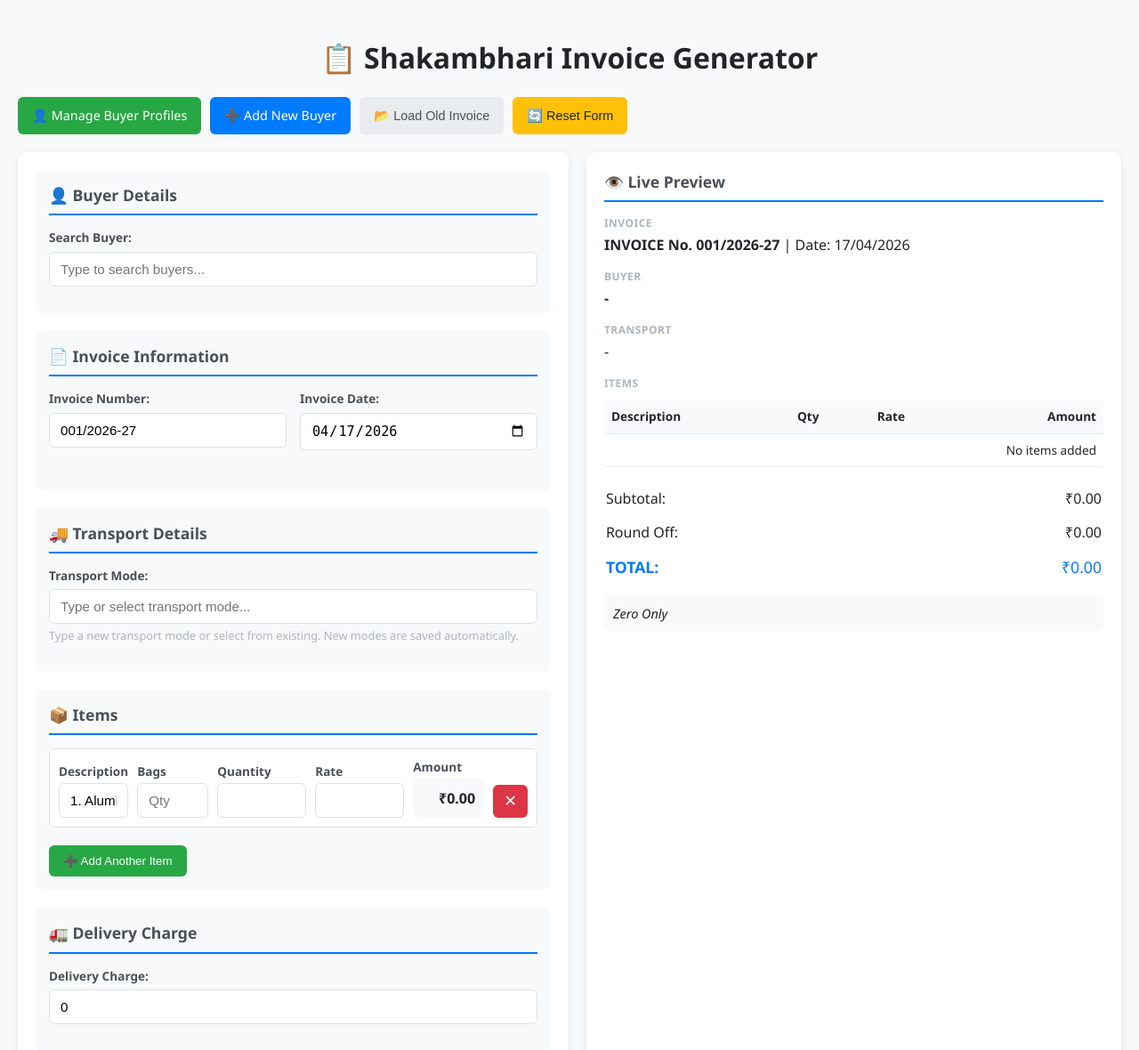
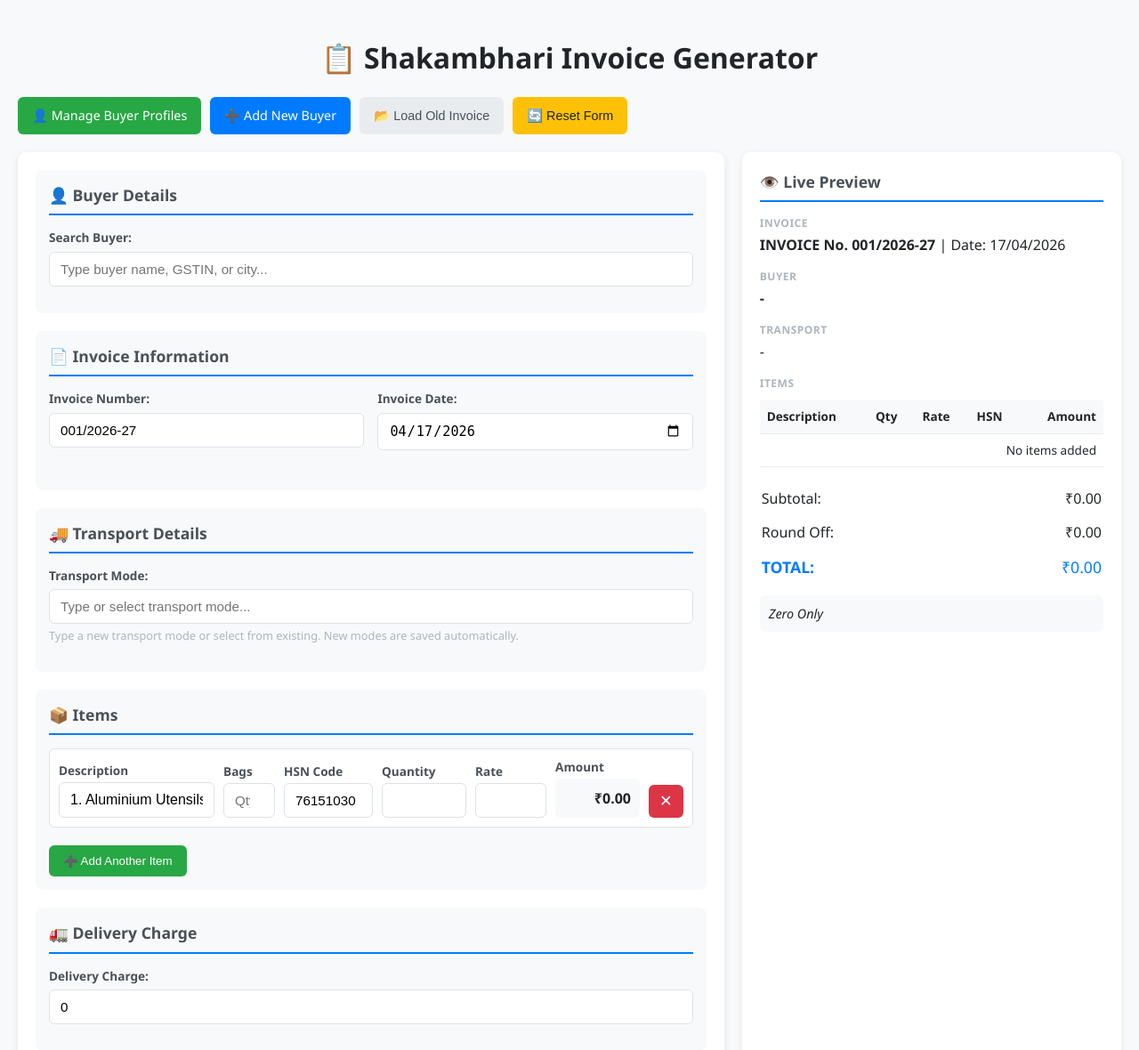
Before and after one commit to Suvichan2005/Shakambhari-Enterprises-Bill-Generator, a Flask app: page / in a window 1280 px wide. Shown: the top 1180 px of the page at 89% size. Run offline with Flask 3, Linux system fonts and the light colour scheme.

Commit message:
Add HSN code support in invoice generation and update UI accordingly

```diff
--- a/app.py
+++ b/app.py
@@ -411,6 +411,9 @@
         items = []
         for row in range(18, 28):  # Check rows 18-27 for items
             description = sheet[f'A{row}'].value
+            hsn_value = sheet[f'H{row}'].value
+            if hsn_value in (None, ''):
+                hsn_value = sheet[f'B{row}'].value
             quantity = sheet[f'F{row}'].value
             rate = sheet[f'G{row}'].value
 
@@ -428,6 +431,7 @@
                 items.append({
                     'description': base_description,
                     'bags': bags,
+                    'hsn': str(hsn_value).strip() if hsn_value is not None else '',
                     'quantity': float(quantity) if quantity else 0,
                     'rate': float(rate) if rate else 0
                 })
@@ -563,6 +567,7 @@
         items = []
         item_descriptions = request.form.getlist('item_description[]')
         item_bags = request.form.getlist('item_bags[]')
+        item_hsns = request.form.getlist('item_hsn[]')
         item_quantities = request.form.getlist('item_quantity[]')
         item_rates = request.form.getlist('item_rate[]')
 
@@ -570,6 +575,7 @@
             for i in range(len(item_descriptions)):
                 desc = item_descriptions[i].strip() if i < len(item_descriptions) else ''
                 bags = item_bags[i].strip() if i < len(item_bags) else ''
+                hsn = item_hsns[i].strip() if i < len(item_hsns) else ''
                 qty = float(item_quantities[i]) if i < len(item_quantities) and item_quantities[i] else 0
                 rt = float(item_rates[i]) if i < len(item_rates) and item_rates[i] else 0
 
@@ -585,6 +591,7 @@
 
                     items.append({
                         'description': full_desc,
+                        'hsn': hsn,
                         'quantity': qty,
                         'rate': rt
                     })
@@ -592,6 +599,7 @@
             # Backward compatibility - single item
             base_desc = request.form.get('item_base_description', '1. Aluminium Utensils').strip()
             bags = request.form.get('item_description_bags', '').strip()
+            hsn = request.form.get('item_hsn', '').strip()
             quantity = float(request.form.get('quantity', 0) or 0)
             rate = float(request.form.get('rate', 0) or 0)
 
@@ -606,6 +614,7 @@
 
             items.append({
                 'description': description,
+                'hsn': hsn,
                 'quantity': quantity,
                 'rate': rate
             })
--- a/templates/index.html
+++ b/templates/index.html
@@ -283,7 +283,7 @@
 
         .item-row {
             display: grid;
-            grid-template-columns: 2fr 80px 100px 100px 80px auto;
+            grid-template-columns: 175px 58px 100px 95px 80px 95px auto;
             gap: 10px;
             align-items: end;
             margin-bottom: 10px;
@@ -291,6 +291,11 @@
             background: white;
             border-radius: 6px;
             border: 1px solid var(--gray-300);
+        }
+
+        .item-row input[name="item_description[]"] {
+            font-size: 1rem;
+            font-weight: 500;
         }
 
         .item-row input {
@@ -336,6 +341,12 @@
 
         .btn-add-item:hover {
             background: var(--success-dark);
+        }
+
+        @media (max-width: 1200px) {
+            .item-row {
+                grid-template-columns: 1fr 1fr;
+            }
         }
 
         /* Tax radio buttons */
@@ -810,7 +821,7 @@
                         <h2>👤 Buyer Details</h2>
                         <div class="form-group dropdown-wrapper">
                             <label for="buyer_profile_search">Search Buyer:</label>
-                            <input type="text" id="buyer_profile_search" placeholder="Type to search buyers..." autocomplete="off">
+                            <input type="text" id="buyer_profile_search" placeholder="Type buyer name, GSTIN, or city..." autocomplete="off">
                             <div id="buyer_dropdown" class="dropdown-list"></div>
                             <input type="hidden" id="buyer_profile_id" name="buyer_profile_id" required>
                             <div id="buyer_selected_display" class="selected-display" style="display: none;"></div>
@@ -919,11 +930,12 @@
                                 <th>Description</th>
                                 <th>Qty</th>
                                 <th>Rate</th>
+                                <th>HSN</th>
                                 <th>Amount</th>
                             </tr>
                         </thead>
                         <tbody id="preview_items_body">
-                            <tr><td colspan="4">No items added</td></tr>
+                            <tr><td colspan="5">No items added</td></tr>
                         </tbody>
                     </table>
                 </div>
@@ -1132,6 +1144,10 @@
                     <input type="number" name="item_bags[]" value="${data.bags || ''}" placeholder="Qty" oninput="updatePreview()">
                 </div>
                 <div>
+                    <label>HSN Code</label>
+                    <input type="text" name="item_hsn[]" value="${data.hsn || '76151030'}" placeholder="e.g. 76151030" oninput="updatePreview()">
+                </div>
+                <div>
                     <label>Quantity</label>
                     <input type="number" name="item_quantity[]" value="${data.quantity || ''}" step="any" required oninput="updatePreview()">
                 </div>
@@ -1170,6 +1186,7 @@
             rows.forEach(row => {
                 const desc = row.querySelector('input[name="item_description[]"]').value;
                 const bags = row.querySelector('input[name="item_bags[]"]').value;
+                const hsn = row.querySelector('input[name="item_hsn[]"]').value.trim();
                 const qty = parseFloat(row.querySelector('input[name="item_quantity[]"]').value) || 0;
                 const rate = parseFloat(row.querySelector('input[name="item_rate[]"]').value) || 0;
 
@@ -1180,6 +1197,7 @@
 
                 items.push({
                     description: fullDesc,
+                    hsn: hsn,
                     quantity: qty,
                     rate: rate
                 });
@@ -1256,7 +1274,7 @@
             // Preview items table
             const previewBody = document.getElementById('preview_items_body');
             if (items.length === 0 || items.every(i => !i.quantity && !i.rate)) {
-                previewBody.innerHTML = '<tr><td colspan="4">No items added</td></tr>';
+                previewBody.innerHTML = '<tr><td colspan="5">No items added</td></tr>';
             } else {
                 previewBody.innerHTML = items.map(item => {
                     const amount = item.quantity * item.rate;
@@ -1264,6 +1282,7 @@
                         <td>${item.description || '-'}</td>
                         <td>${item.quantity.toFixed(3)}</td>
                         <td>₹${item.rate.toFixed(2)}</td>
+                        <td>${item.hsn || '-'}</td>
                         <td>₹${amount.toFixed(2)}</td>
                     </tr>`;
                 }).join('');
```
